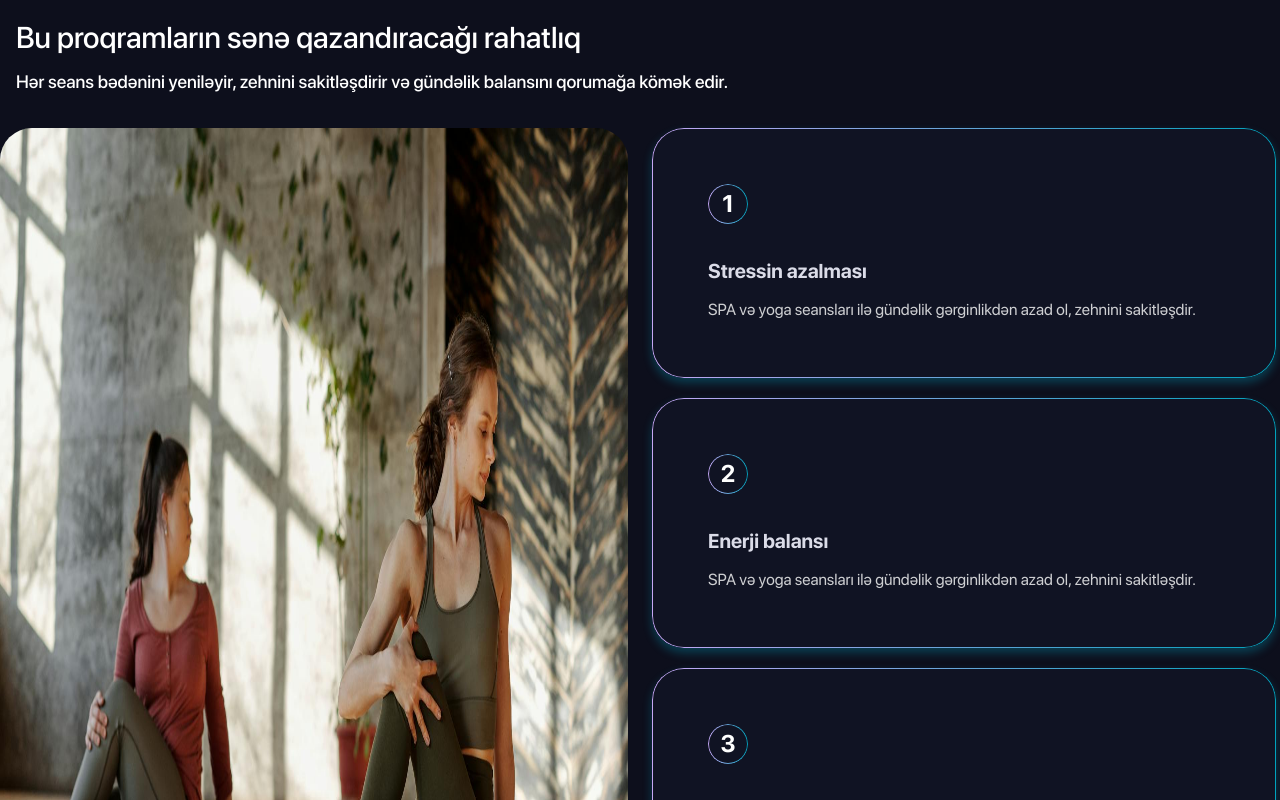
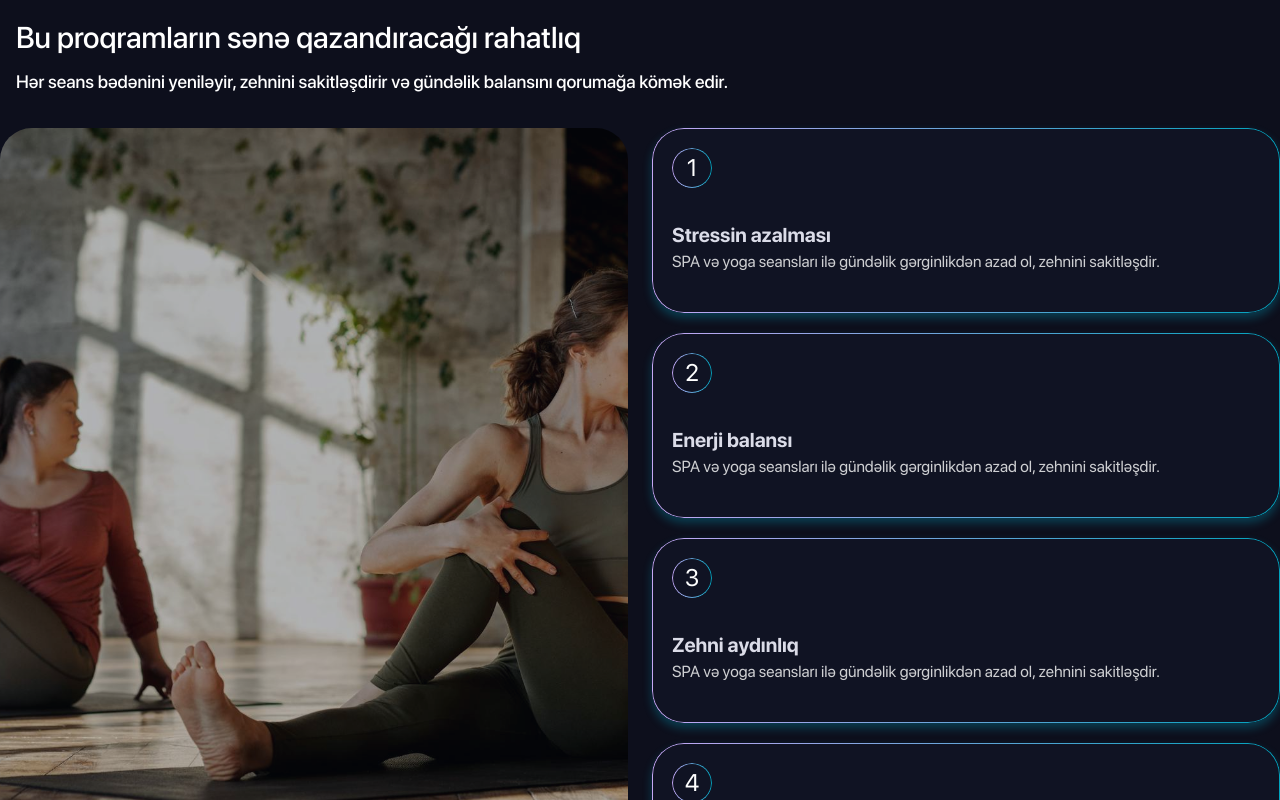
Before and after one commit to fitnest-health/frontend, a Next.js app: page /WellnessZone in a window 1280 px wide. Shown: the part 920-1720 px from the top of the page. Built offline with nearby package versions, Linux system fonts and the light colour scheme.

Commit message:
Refactor card component styles and improve formatting in WellnessZone page

```diff
--- a/app/(FitClub)/WellnessZone/page.tsx
+++ b/app/(FitClub)/WellnessZone/page.tsx
@@ -3,26 +3,44 @@ import Image from "next/image";
 import { Card, CardContent, CardTitle } from "@/components/ui/card";
 
 const boxes = [
-  { title: "Stressin azalması", text: "SPA və yoga seansları ilə gündəlik gərginlikdən azad ol, zehnini sakitləşdir." },
-  { title: "Enerji balansı", text: "SPA və yoga seansları ilə gündəlik gərginlikdən azad ol, zehnini sakitləşdir." },
-  { title: "Zehni aydınlıq", text: "SPA və yoga seansları ilə gündəlik gərginlikdən azad ol, zehnini sakitləşdir." },
-  { title: "Özünü yaxşı hiss et", text: "SPA və yoga seansları ilə gündəlik gərginlikdən azad ol, zehnini sakitləşdir." },
+  {
+    title: "Stressin azalması",
+    text: "SPA və yoga seansları ilə gündəlik gərginlikdən azad ol, zehnini sakitləşdir.",
+  },
+  {
+    title: "Enerji balansı",
+    text: "SPA və yoga seansları ilə gündəlik gərginlikdən azad ol, zehnini sakitləşdir.",
+  },
+  {
+    title: "Zehni aydınlıq",
+    text: "SPA və yoga seansları ilə gündəlik gərginlikdən azad ol, zehnini sakitləşdir.",
+  },
+  {
+    title: "Özünü yaxşı hiss et",
+    text: "SPA və yoga seansları ilə gündəlik gərginlikdən azad ol, zehnini sakitləşdir.",
+  },
 ];
 
 const page = () => {
   return (
     <div className="lg:max-w-7xl lg:mx-auto lg:mt-20">
-
       <div className="md:pt-10">
         <div className="relative mx-auto overflow-hidden rounded-4xl w-[360px] h-[447px] md:w-[728px] md:h-[449px] lg:max-w-7xl lg:w-full lg:h-[582px] sm:w-full">
-          <Image src="/images/masaj.png" alt="image" fill className="object-cover" />
+          <Image
+            src="/images/masaj.png"
+            alt="image"
+            fill
+            className="object-cover"
+          />
           <div className="absolute bottom-0 w-full h-2/4 bg-softblue-950/70 p-6 rounded-4xl lg:flex lg:items-center lg:justify-between lg:h-1/4 lg:pt-10">
             <div>
               <h2 className="text-s1 leading-s1 font-bold text-neutral-50 md:text-h6 md:leading-h6">
                 Bədənini və zehnini rahatlaşdır
               </h2>
               <p className="mt-4 text-b3 leading-b3 text-neutral-50 md:text-s2 md:leading-s2 md:mb-9">
-                Gərginlikdən uzaqlaş, <span className="text-primary-700">FitNest</span>-in SPA və yoga proqramları ilə balansını yenidən qur.
+                Gərginlikdən uzaqlaş,{" "}
+                <span className="text-primary-700">FitNest</span>-in SPA və yoga
+                proqramları ilə balansını yenidən qur.
               </p>
             </div>
             <div className="mt-9 mb-6 lg:min-w-[306px] lg:mb-10 md:mt-2">
@@ -37,32 +55,33 @@ const page = () => {
             Bu proqramların sənə qazandıracağı rahatlıq
           </h4>
           <p className="mt-2 text-neutral-50 font-medium text-b2 leading-b2 md:text-s2 md:leading-s2">
-            Hər seans bədənini yeniləyir, zehnini sakitləşdirir və gündəlik balansını qorumağa kömək edir.
+            Hər seans bədənini yeniləyir, zehnini sakitləşdirir və gündəlik
+            balansını qorumağa kömək edir.
           </p>
         </div>
-        <div className="grid grid-cols-1 lg:grid-cols-2 gap-x-6 items-stretch mb-14">
-          <div className="relative w-full mx-auto max-w-[728px] aspect-square lg:max-w-[632px] lg:aspect-square overflow-hidden rounded-4xl">
+        <div className="grid grid-cols-1 lg:grid-cols-2 gap-x-6 items-stretch mb-14 px-4 xl:px-0">
+          <div className="relative w-full mx-auto max-w-[728px] aspect-square lg:max-w-[632px] overflow-hidden rounded-4xl h-[300px]  md:h-screen ">
             <Image
               src="/images/wellness.png"
               alt="image"
               fill
-              className="object-center"
+              className="object-cover bg-black opacity-70"
             />
           </div>
-          <div className="grid grid-cols-1 gap-5 mt-6 lg:mt-0 max-w-[624px] w-full">
+          <div className="grid grid-cols-1 gap-5 mt-6 lg:mt-0 max-w-[624px] w-full h-screen mx-auto lg:max-w-none lg:mx-0">
             {boxes.map((box, index) => (
-              <Card key={index} className="min-h-[194px]">
-                <CardContent className="px-5 py-6">
-                  <div className="mb-2 flex h-10 w-10 items-center justify-center rounded-full gradient-border font-semibold text-white text-s2 leading-s2 sm:text-t2 sm:leading-b1">
+              <Card key={index} className="min-h-[120px]">
+                <div className="absolute top-5 left-5">
+                  <div className="mb-2 flex h-10 w-10 items-center justify-center rounded-full gradient-border  text-white text-s2 leading-s2 sm:text-t2 sm:leading-b1 font-normal">
                     {index + 1}
                   </div>
-                  <CardTitle className="mt-6 md:mt-8 text-white text-b1 leading-b1 sm:text-s1 sm:leading-s1 font-semibold">
+                  <CardTitle className="mt-6 md:mt-8  text-white text-b1 leading-b1 sm:text-s1 sm:leading-s1 font-semibold">
                     {box.title}
                   </CardTitle>
-                  <p className="mt-3 text-b2 leading-b3 sm:text-b1 sm:leading-b1 text-gray-400">
+                  <p className="text-b2 leading-b3 sm:text-b1 sm:leading-b1 text-gray-400">
                     {box.text}
                   </p>
-                </CardContent>
+                </div>
               </Card>
             ))}
           </div>
--- a/components/ui/card.tsx
+++ b/components/ui/card.tsx
@@ -1,31 +1,24 @@
-import * as React from "react"
+import * as React from "react";
 
-import { cn } from "@/lib/utils"
+import { cn } from "@/lib/utils";
 
 function Card({ className, ...props }: React.ComponentProps<"div">) {
   return (
     <div
       data-slot="card"
       className={cn(
-        "w-full py-8 px-9 flex flex-col items-start gap-4 rounded-4xl gradient-border bg-card shadow-[0px_5px_10px_0px_rgba(0,172,204,0.3)] text-neutral-400",
+        "w-full py-8 px-6 flex flex-col items-start gap-4 rounded-4xl gradient-border bg-card shadow-[0px_5px_10px_0px_rgba(0,172,204,0.3)] text-neutral-400",
         className
       )}
       {...props}
     />
-  )
+  );
 }
 
 function CardHeader({ className, ...props }: React.ComponentProps<"div">) {
   return (
-    <div
-      data-slot="card-header"
-      className={cn(
-        "",
-        className
-      )}
-      {...props}
-    />
-  )
+    <div data-slot="card-header" className={cn("", className)} {...props} />
+  );
 }
 
 function CardTitle({ className, ...props }: React.ComponentProps<"div">) {
@@ -35,21 +28,12 @@ function CardTitle({ className, ...props }: React.ComponentProps<"div">) {
       className={cn("text-card-foreground", className)}
       {...props}
     />
-  )
+  );
 }
 function CardContent({ className, ...props }: React.ComponentProps<"div">) {
   return (
-    <div
-      data-slot="card-content"
-      className={cn("", className)}
-      {...props}
-    />
-  )
+    <div data-slot="card-content" className={cn("", className)} {...props} />
+  );
 }
 
-export {
-  Card,
-  CardHeader,
-  CardTitle,
-  CardContent,
-}
+export { Card, CardHeader, CardTitle, CardContent };
```
